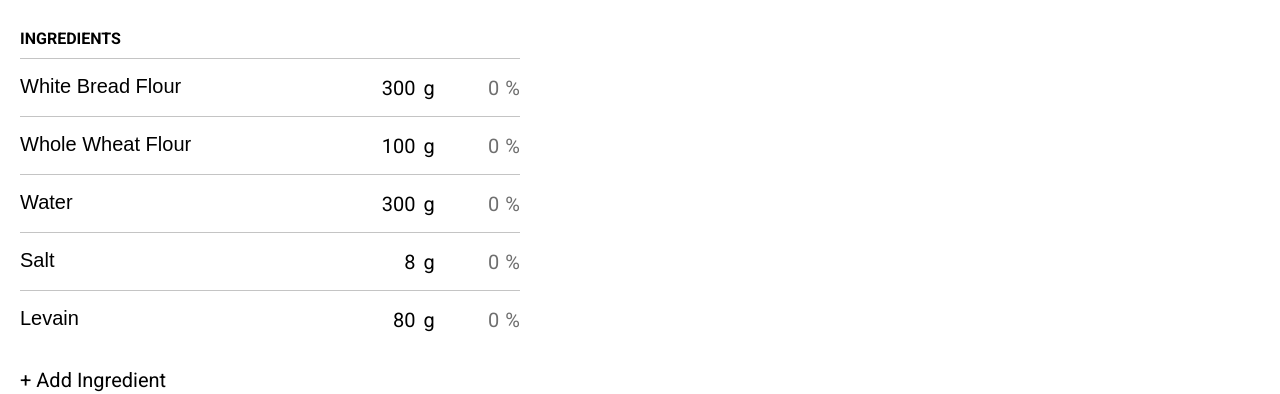
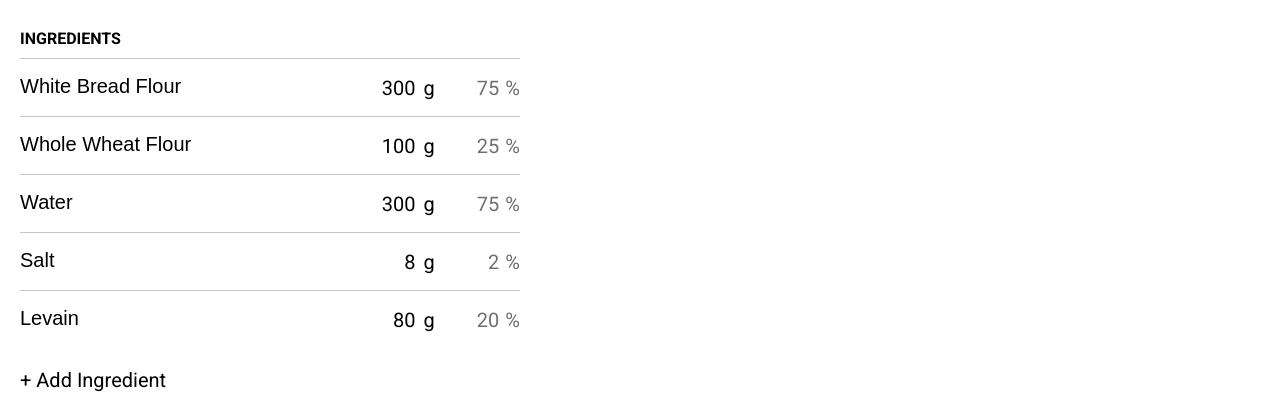
Before and after one commit to josh-cpm/bread-vue, a Vue app: page / in a window 1280 px wide. Shown: the part 263-657 px from the top of the page. Built offline with nearby package versions, Linux system fonts and the light colour scheme.

Commit message:
Pass bakers % as prop to ingredient.

```diff
--- a/src/components/Ingredients.vue
+++ b/src/components/Ingredients.vue
@@ -7,7 +7,7 @@
       <Ingredient
         v-for="(ingredient, index) in ingredients"
         :key="ingredient.title"
-        :bpercent="0"
+        :bpercent="ingredient.qty / totalFlour"
         :index="index"
         v-model:name="ingredient.name"
         v-model:quantity="ingredient.qty"
@@ -29,6 +29,17 @@ export default {
   },
   props: {
     ingredients: Array,
+  },
+  computed: {
+    totalFlour() {
+      let flour = 0;
+      this.ingredients.forEach((e) => {
+        if (e.type === 'flour') {
+          flour += e.qty;
+        }
+      });
+      return flour;
+    },
   },
 };
 </script>
```
